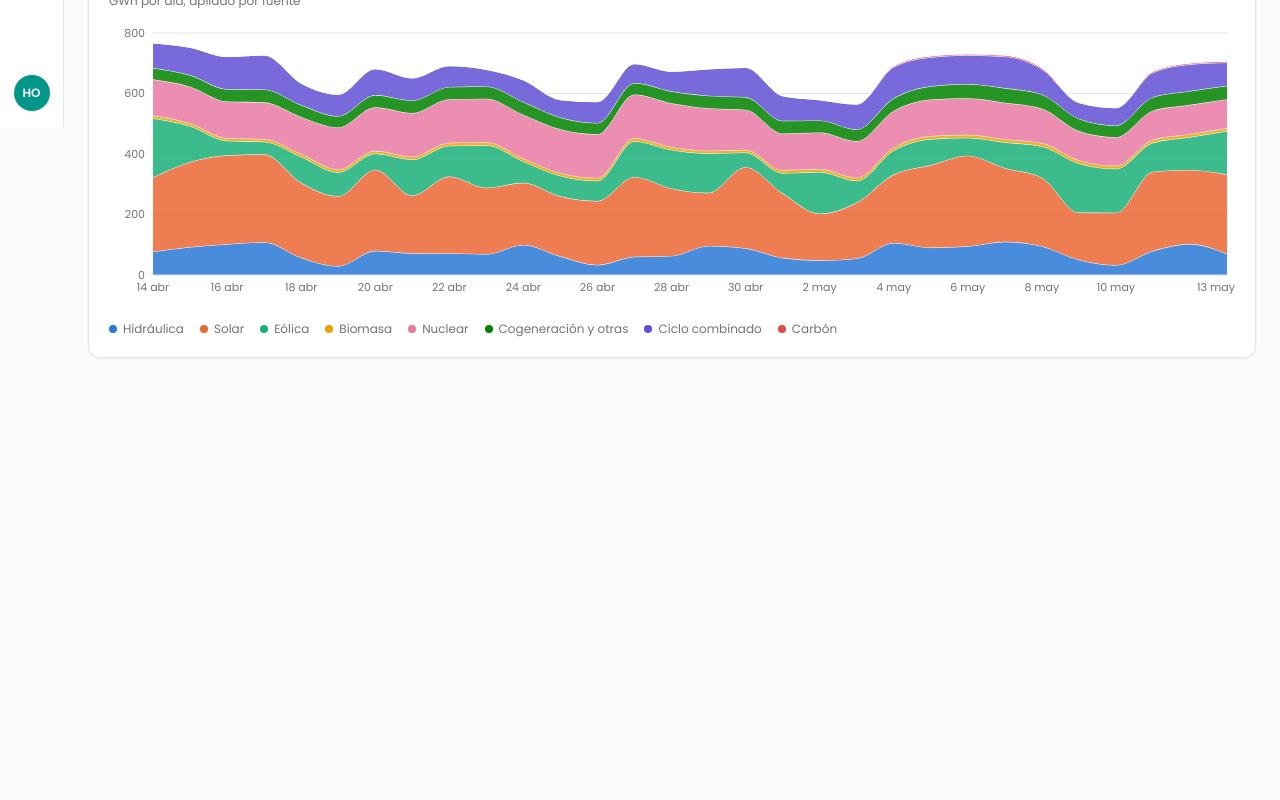
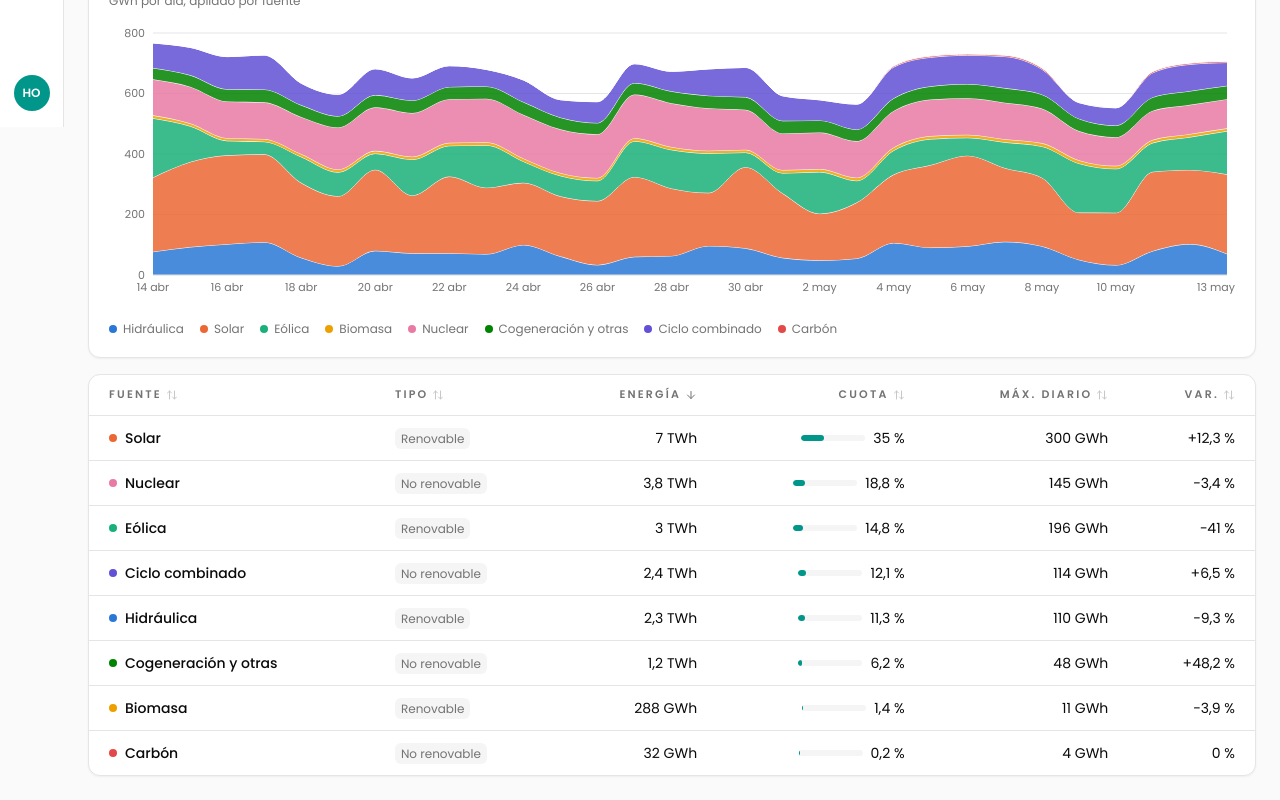
Before and after one commit to hectorolisan/analytics-dashboard, a React (Vite) app: page / in a window 1280 px wide. Shown: the part 673-1473 px from the top of the page. Before the commit the page ends 1055 px from the top, so only its background shows below. Built offline with nearby package versions, Linux system fonts and the light colour scheme.

Commit message:
feat(table): add sortable sources table with tanstack table

```diff
--- a/src/components/Dashboard.tsx
+++ b/src/components/Dashboard.tsx
@@ -5,6 +5,7 @@ import {
   combine,
   pctChange,
   renewableShare,
+  sourceRows,
   splitPeriod,
   visibleSources,
   type Period,
@@ -13,6 +14,7 @@ import {
 import { DemandChart } from './DemandChart'
 import { KpiCard } from './KpiCard'
 import { MixChart } from './MixChart'
+import { SourcesTable } from './SourcesTable'
 
 type Props = { days: Day[]; period: Period; sourceFilter: SourceFilter }
 
@@ -68,6 +70,7 @@ export function Dashboard({ days, period, sourceFilter }: Props) {
       </div>
       <DemandChart current={buckets} previous={prevBuckets} total={formatEnergy(curr.demand)} bucket={period.bucket} />
       <MixChart days={buckets} sources={visibleSources(sourceFilter)} bucket={period.bucket} />
+      <SourcesTable rows={sourceRows(current, previous, sourceFilter)} />
     </div>
   )
 }
--- /dev/null
+++ b/src/components/SourcesTable.tsx
@@ -0,0 +1,114 @@
+import {
+  createColumnHelper,
+  createSortedRowModel,
+  rowSortingFeature,
+  sortFns,
+  tableFeatures,
+  useTable,
+} from '@tanstack/react-table'
+import { ArrowDown, ArrowUp, ArrowUpDown } from 'lucide-react'
+import { sourceColor } from '../lib/data'
+import { formatEnergy, formatPct, formatSigned } from '../lib/format'
+import type { SourceRow } from '../lib/metrics'
+
+const features = tableFeatures({ rowSortingFeature, sortedRowModel: createSortedRowModel(), sortFns })
+const col = createColumnHelper<typeof features, SourceRow>()
+
+const columns = col.columns([
+  col.accessor('label', {
+    header: 'Fuente',
+    cell: ({ row }) => (
+      <span className="flex items-center gap-2 font-medium">
+        <span className="size-2 rounded-full" style={{ background: sourceColor(row.original.key) }} aria-hidden />
+        {row.original.label}
+      </span>
+    ),
+  }),
+  col.accessor('renewable', {
+    header: 'Tipo',
+    cell: ({ getValue }) => (
+      <span className="rounded-md bg-muted px-1.5 py-0.5 text-xs text-muted-foreground">
+        {getValue() ? 'Renovable' : 'No renovable'}
+      </span>
+    ),
+  }),
+  col.accessor('energy', { header: 'Energía', cell: ({ getValue }) => formatEnergy(getValue()) }),
+  col.accessor('share', {
+    header: 'Cuota',
+    cell: ({ getValue }) => (
+      <span className="flex items-center justify-end gap-2">
+        <span className="hidden h-1.5 w-16 overflow-hidden rounded-full bg-muted md:block" aria-hidden>
+          <span className="block h-full rounded-full bg-primary" style={{ width: `${Math.max(0, getValue()) * 100}%` }} />
+        </span>
+        {formatPct(getValue())}
+      </span>
+    ),
+  }),
+  col.accessor('maxDay', { header: 'Máx. diario', cell: ({ getValue }) => formatEnergy(getValue()) }),
+  col.accessor('change', {
+    header: 'Var.',
+    cell: ({ getValue }) => formatSigned(formatPct(getValue()), getValue()),
+  }),
+])
+
+const numeric = new Set(['energy', 'share', 'maxDay', 'change'])
+
+export function SourcesTable({ rows }: { rows: SourceRow[] }) {
+  const table = useTable({
+    features,
+    columns,
+    data: rows,
+    initialState: { sorting: [{ id: 'energy', desc: true }] },
+  })
+
+  return (
+    <section id="fuentes" className="card scroll-mt-20 overflow-hidden">
+      <div className="overflow-x-auto">
+        <table className="w-full text-sm">
+          <caption className="sr-only">Generación por fuente en el periodo seleccionado</caption>
+          <thead>
+            {table.getHeaderGroups().map((hg) => (
+              <tr key={hg.id} className="border-b">
+                {hg.headers.map((h) => {
+                  const sorted = h.column.getIsSorted()
+                  const Icon = sorted === 'asc' ? ArrowUp : sorted === 'desc' ? ArrowDown : ArrowUpDown
+                  return (
+                    <th
+                      key={h.id}
+                      scope="col"
+                      aria-sort={sorted === 'asc' ? 'ascending' : sorted === 'desc' ? 'descending' : 'none'}
+                      className={`px-5 py-3 text-[11px] font-semibold tracking-[0.2em] text-muted-foreground uppercase ${numeric.has(h.column.id) ? 'text-right' : 'text-left'}`}
+                    >
+                      <button
+                        type="button"
+                        onClick={h.column.getToggleSortingHandler()}
+                        className="inline-flex items-center gap-1 uppercase hover:text-foreground focus-visible:outline-2 focus-visible:outline-primary"
+                      >
+                        <table.FlexRender header={h} />
+                        <Icon className={`size-3 ${sorted ? '' : 'opacity-40'}`} aria-hidden />
+                      </button>
+                    </th>
+                  )
+                })}
+              </tr>
+            ))}
+          </thead>
+          <tbody>
+            {table.getRowModel().rows.map((row) => (
+              <tr key={row.id} className="border-b transition-colors last:border-0 hover:bg-muted/50">
+                {row.getAllCells().map((cell) => (
+                  <td
+                    key={cell.id}
+                    className={`px-5 py-3 whitespace-nowrap ${numeric.has(cell.column.id) ? 'text-right tabular-nums' : ''}`}
+                  >
+                    <table.FlexRender cell={cell} />
+                  </td>
+                ))}
+              </tr>
+            ))}
+          </tbody>
+        </table>
+      </div>
+    </section>
+  )
+}
```
